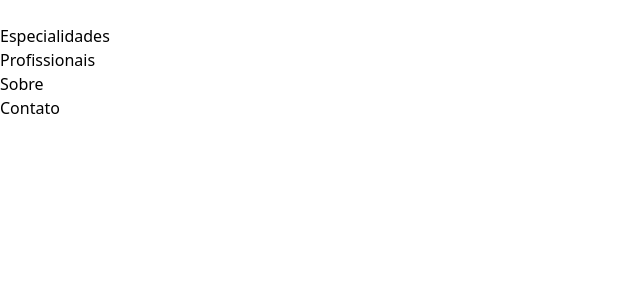
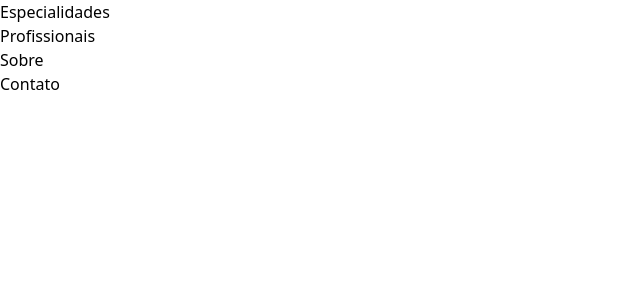
Before and after one commit to NathanPatrzyk/espaconeurodesenvolver, a React (Vite) app: page / in a window 1280 px wide. Shown: the top 300 px of the page, without its empty margins (0-640 px from the left). Built offline with nearby package versions, Linux system fonts and the light colour scheme.

Commit message:
version-1.9

```diff
--- a/index.html
+++ b/index.html
@@ -27,6 +27,8 @@
   </head>
   <body>
     <div id="root"></div>
+    <script type="module" src="https://unpkg.com/ionicons@7.1.0/dist/ionicons/ionicons.esm.js"></script>
+    <script nomodule src="https://unpkg.com/ionicons@7.1.0/dist/ionicons/ionicons.js"></script>
     <script type="module" src="/src/main.jsx"></script>
   </body>
 </html>
--- a/src/components/Nav.jsx
+++ b/src/components/Nav.jsx
@@ -1,6 +1,4 @@
 import React, { useState } from "react";
-import { IonIcon } from "@ionic/react";
-import { menu } from "ionicons/icons";
 
 const Nav = () => {
   let links = [
@@ -20,7 +18,7 @@
         className="absolute right-6 top-4 cursor-pointer md:hidden"
       >
         <span>
-          <IonIcon name={open ? "close" : "menu"}></IonIcon>
+          <ion-icon name={open ? "close" : "menu"} size="large"></ion-icon>
         </span>
       </div>
       <div className="bg-white md:p-0 p-2 pt-4 md:flex md:gap-4 md:justify-end absolute md:static md:z-auto z-[-1] left-0 w-full">
```
